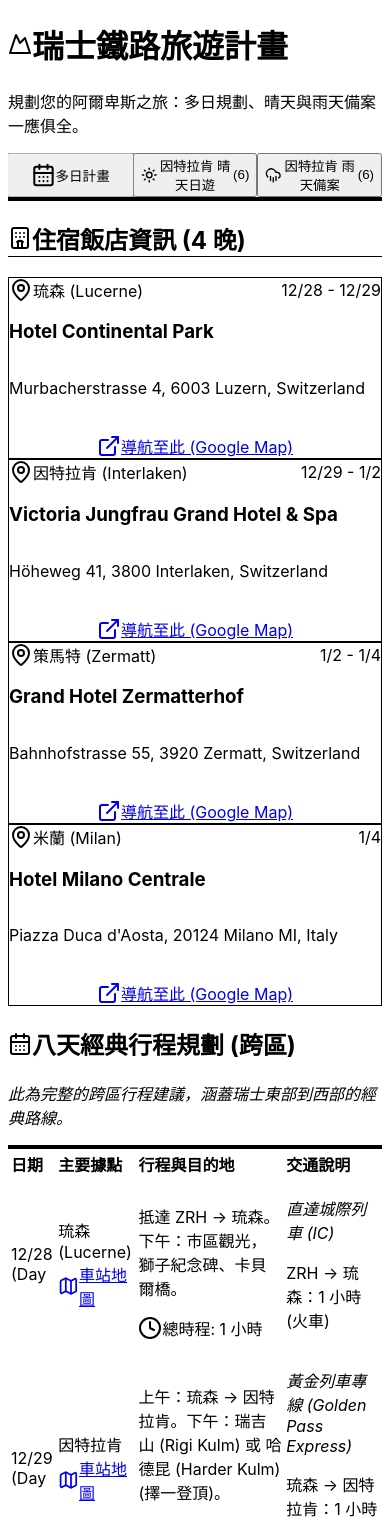
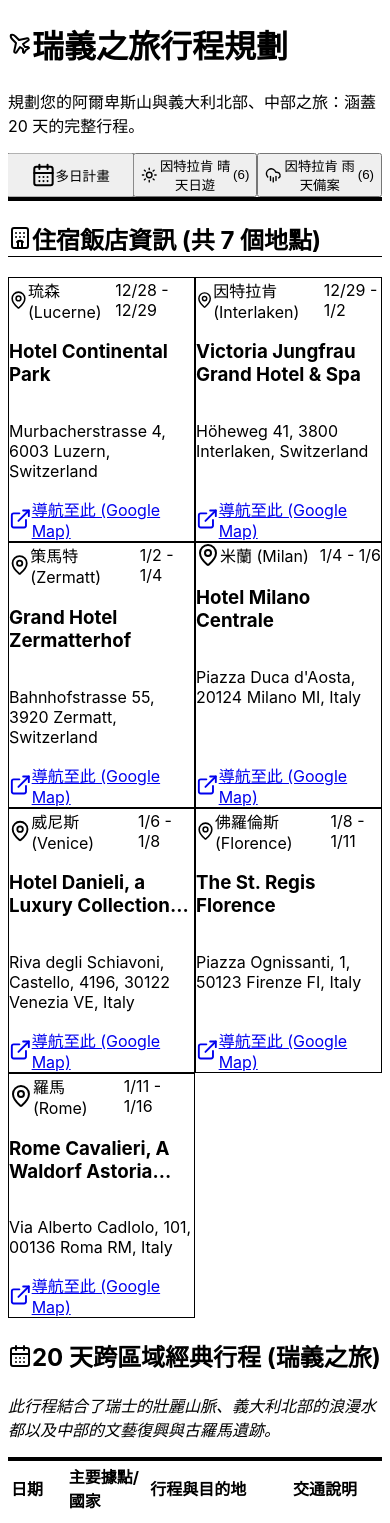
Before and after one commit to JoeyWu712/swiss-trip-planner, a React (Vite) app: page / in a window 390 px wide. Shown: the top 1523 px of the page. Built offline with nearby package versions, Linux system fonts and the light colour scheme.

Commit message:
feat: 更新瑞士行程標題並調整多日行程列表

```diff
--- a/src/App.jsx
+++ b/src/App.jsx
@@ -1,9 +1,9 @@
 import React, { useState } from 'react';
 // 導入 Lucide Icons 用於交通模式和 UI 裝飾
-import { Sun, CloudRain, TrainFront, CableCar, BusFront, Map, ArrowRight, Home, CarFront, Users, Building2, CalendarDays, Mountain, Clock, Plane, Hotel, MapPin, ExternalLink, RefreshCw } from 'lucide-react';
+import { Sun, CloudRain, TrainFront, CableCar, BusFront, Map, ArrowRight, Home, CarFront, Users, Building2, CalendarDays, Mountain, Clock, Plane, Hotel, MapPin, ExternalLink, RefreshCw, Landmark, ShoppingBag, Ship, MapPinned, Palette, Wheat, ScrollText } from 'lucide-react';
 
 // =========================================================================
-// 新增數據 1: 飯店住宿資訊
+// 新增/擴展數據 1: 飯店住宿資訊 (共 20 天，新增佛羅倫斯與羅馬住宿)
 // =========================================================================
 const ACCOMMODATION_DATA = [
   {
@@ -26,9 +26,27 @@
   },
   {
     base: "米蘭 (Milan)",
-    dates: "1/4",
+    dates: "1/4 - 1/6",
     hotelName: "Hotel Milano Centrale",
     address: "Piazza Duca d'Aosta, 20124 Milano MI, Italy",
+  },
+  {
+    base: "威尼斯 (Venice)",
+    dates: "1/6 - 1/8", // 延長至兩晚
+    hotelName: "Hotel Danieli, a Luxury Collection Hotel",
+    address: "Riva degli Schiavoni, Castello, 4196, 30122 Venezia VE, Italy",
+  },
+  {
+    base: "佛羅倫斯 (Florence)",
+    dates: "1/8 - 1/11", // 新增佛羅倫斯三晚
+    hotelName: "The St. Regis Florence",
+    address: "Piazza Ognissanti, 1, 50123 Firenze FI, Italy",
+  },
+  {
+    base: "羅馬 (Rome)",
+    dates: "1/11 - 1/16", // 新增羅馬五晚
+    hotelName: "Rome Cavalieri, A Waldorf Astoria Hotel",
+    address: "Via Alberto Cadlolo, 101, 00136 Roma RM, Italy",
   },
 ];
 
@@ -241,9 +259,10 @@
 ];
 
 // =========================================================================
-// 數據 3: 8 天跨區域經典行程
+// 數據 3: 20 天跨區域經典行程 (瑞義之旅) - 擴展到 1/16
 // =========================================================================
 const MULTI_DAY_ITINERARY = [
+  // Day 1-7: 瑞士 (保持不變)
   {
     day: "12/28 (Day 1)",
     base: "琉森 (Lucerne)",
@@ -251,7 +270,8 @@
     travel: "ZRH -> 琉森：1 小時 (火車)",
     recommendation: "直達城際列車 (IC)",
     duration: "1 小時",
-    base_map_link: "https://www.google.com/maps/search/?api=1&query=Lucerne+train+station"
+    base_map_link: "https://www.google.com/maps/search/?api=1&query=Lucerne+train+station",
+    country: "Switzerland"
   },
   {
     day: "12/29 (Day 2)",
@@ -260,7 +280,8 @@
     travel: "琉森 -> 因特拉肯：1 小時 50 分鐘 (黃金列車)",
     recommendation: "黃金列車專線 (Golden Pass Express)",
     duration: "1 小時 50 分鐘",
-    base_map_link: "https://www.google.com/maps/search/?api=1&query=Interlaken+Ost+train+station"
+    base_map_link: "https://www.google.com/maps/search/?api=1&query=Interlaken+Ost+train+station",
+    country: "Switzerland"
   },
   {
     day: "12/30 (Day 3)",
@@ -269,7 +290,8 @@
     travel: "單程約 3 小時 15 分鐘 (齒輪火車)",
     recommendation: "確保行程預訂。",
     duration: "約 3 小時 15 分鐘 (單程)",
-    base_map_link: "https://www.google.com/maps/search/?api=1&query=Interlaken+Ost+train+station"
+    base_map_link: "https://www.google.com/maps/search/?api=1&query=Interlaken+Ost+train+station",
+    country: "Switzerland"
   },
   {
     day: "12/31 (Day 4)",
@@ -278,7 +300,8 @@
     travel: "因特拉肯 -> First 約 40 分鐘 / 勞特布倫嫩約 30 分鐘 (火車)",
     recommendation: "確認新年夜交通。",
     duration: "40 分鐘 - 1 小時",
-    base_map_link: "https://www.google.com/maps/search/?api=1&query=Interlaken+Ost+train+station"
+    base_map_link: "https://www.google.com/maps/search/?api=1&query=Interlaken+Ost+train+station",
+    country: "Switzerland"
   },
   {
     day: "1/1 (Day 5)",
@@ -287,7 +310,8 @@
     travel: "勞特布倫嫩：約 30 分鐘 (火車)",
     recommendation: "確認纜車開放時間。",
     duration: "約 30 分鐘",
-    base_map_link: "https://www.google.com/maps/search/?api=1&query=Interlaken+Ost+train+station"
+    base_map_link: "https://www.google.com/maps/search/?api=1&query=Interlaken+Ost+train+station",
+    country: "Switzerland"
   },
   {
     day: "1/2 (Day 6)",
@@ -296,26 +320,152 @@
     travel: "因特拉肯 -> 策馬特：約 2 小時 40 分鐘 (火車)",
     recommendation: "需在 Spiez 及 Visp 轉乘。",
     duration: "2 小時 40 分鐘 - 3 小時 15 分鐘",
-    base_map_link: "https://www.google.com/maps/search/?api=1&query=Zermatt+train+station"
+    base_map_link: "https://www.google.com/maps/search/?api=1&query=Zermatt+train+station",
+    country: "Switzerland"
   },
   {
     day: "1/3 (Day 7)",
     base: "策馬特",
-    destination: "葛納葛特或 馬特洪峰冰川天堂 (擇一)。",
+    destination: "葛納葛特或 馬特洪峰冰川天堂 (擇一)。傍晚：策馬特市區散步。",
     travel: "策馬特 -> 葛納葛特：約 45 分鐘 (齒輪火車)",
     recommendation: "擇天氣晴朗時上山。",
     duration: "45 分鐘",
-    base_map_link: "https://www.google.com/maps/search/?api=1&query=Zermatt+train+station"
+    base_map_link: "https://www.google.com/maps/search/?api=1&query=Zermatt+train+station",
+    country: "Switzerland"
+  },
+  // Day 8-11: 米蘭與威尼斯 (義大利北部)
+  {
+    day: "1/4 (Day 8)",
+    base: "米蘭 (Milan)",
+    destination: "上午：策馬特 -> 米蘭中央車站。下午：**米蘭大教堂** (Duomo) 及**艾曼紐二世迴廊** (Galleria Vittorio Emanuele II)。",
+    travel: "策馬特 -> 米蘭：約 3 小時 45 分鐘 (火車/EC)",
+    recommendation: "需在 Visp/Brig 轉乘，搭乘歐洲之星 (EuroCity, EC) 至米蘭。",
+    duration: "3 小時 45 分鐘 - 4 小時",
+    base_map_link: "https://www.google.com/maps/search/?api=1&query=Milano+Centrale+train+station",
+    country: "Italy"
   },
   {
-    day: "1/4 (Day 8)",
-    base: "米蘭 (Milan) / 策馬特",
-    destination: "上午：策馬特 -> 米蘭。下午：米蘭市區觀光 / 大學區。",
-    travel: "策馬特 -> 米蘭：約 3 小時 45 分鐘 (火車)",
-    recommendation: "需在 Visp/Brig 轉乘，搭乘歐洲之星 (EuroCity, EC) 至米蘭。",
-    duration: "3 小時 45 分鐘 - 4 小時",
-    base_map_link: "https://www.google.com/maps/search/?api=1&query=Milano+Centrale+train+station"
-  }
+    day: "1/5 (Day 9)",
+    base: "米蘭 (Milan)",
+    destination: "米蘭市區文化之旅：**斯福爾扎城堡** (Sforza Castle) 與**布雷拉區** (Brera) 美術館。可選擇前往科莫湖 (Lake Como) 一日遊。",
+    travel: "市區交通 / 科莫湖：約 1 小時 (火車)",
+    recommendation: "購買米蘭交通日票 (ATM)。",
+    duration: "1 小時 - 1 小時 30 分鐘",
+    base_map_link: "https://www.google.com/maps/search/?api=1&query=Milano+Centrale+train+station",
+    country: "Italy"
+  },
+  {
+    day: "1/6 (Day 10)",
+    base: "威尼斯 (Venice)",
+    destination: "上午：米蘭 -> 威尼斯。下午：**聖馬可廣場** (Piazza San Marco)，**里亞托橋** (Rialto Bridge)。",
+    travel: "米蘭 -> 威尼斯：約 2 小時 30 分鐘 (高速列車)",
+    recommendation: "提前預訂義大利高速列車 (Frecciarossa)。",
+    duration: "2 小時 30 分鐘",
+    base_map_link: "https://www.google.com/maps/search/?api=1&query=Venezia+Santa+Lucia+train+station",
+    country: "Italy"
+  },
+  {
+    day: "1/7 (Day 11)",
+    base: "威尼斯 (Venice)",
+    destination: "威尼斯離島遊覽：**布拉諾島** (Burano) 彩色屋或**穆拉諾島** (Murano) 玻璃島。傍晚：總督宮夜景。",
+    travel: "水上巴士 (Vaporetto)",
+    recommendation: "購買威尼斯水上巴士日票。",
+    duration: "全天",
+    base_map_link: "https://www.google.com/maps/search/?api=1&query=Venezia+Santa+Lucia+train+station",
+    country: "Italy"
+  },
+  // Day 12-14: 佛羅倫斯 (義大利中部)
+  {
+    day: "1/8 (Day 12)",
+    base: "佛羅倫斯 (Florence)",
+    destination: "上午：威尼斯 -> 佛羅倫斯。下午：**老橋** (Ponte Vecchio)，**皮蒂宮** (Pitti Palace) 區散步。",
+    travel: "威尼斯 -> 佛羅倫斯：約 2 小時 15 分鐘 (高速列車)",
+    recommendation: "高速列車直達 Firenze S.M.N. 站。",
+    duration: "2 小時 15 分鐘",
+    base_map_link: "https://www.google.com/maps/search/?api=1&query=Firenze+Santa+Maria+Novella+train+station",
+    country: "Italy"
+  },
+  {
+    day: "1/9 (Day 13)",
+    base: "佛羅倫斯",
+    destination: "藝術精華：**聖母百花大教堂** (Duomo)、**喬托鐘樓** (Giotto's Bell Tower)、**烏菲茲美術館** (Uffizi Gallery)。",
+    travel: "市區步行",
+    recommendation: "烏菲茲美術館門票需提前數週預訂。",
+    duration: "全天",
+    base_map_link: "https://www.google.com/maps/search/?api=1&query=Firenze+Santa+Maria+Novella+train+station",
+    country: "Italy"
+  },
+  {
+    day: "1/10 (Day 14)",
+    base: "佛羅倫斯",
+    destination: "文藝復興：**學院美術館** (Accademia Gallery) 看大衛像。傍晚：**米開朗基羅廣場** (Piazzale Michelangelo) 觀看日落。",
+    travel: "市區步行 / 廣場可搭公車",
+    recommendation: "大衛像門票需預訂。",
+    duration: "全天",
+    base_map_link: "https://www.google.com/maps/search/?api=1&query=Firenze+Santa+Maria+Novella+train+station",
+    country: "Italy"
+  },
+  // Day 15-20: 羅馬 (義大利南部)
+  {
+    day: "1/11 (Day 15)",
+    base: "羅馬 (Rome)",
+    destination: "上午：佛羅倫斯 -> 羅馬。下午：**萬神殿** (Pantheon) 與**納沃納廣場** (Piazza Navona)。",
+    travel: "佛羅倫斯 -> 羅馬：約 1 小時 30 分鐘 (高速列車)",
+    recommendation: "高速列車直達 Roma Termini 站。",
+    duration: "1 小時 30 分鐘",
+    base_map_link: "https://www.google.com/maps/search/?api=1&query=Roma+Termini+train+station",
+    country: "Italy"
+  },
+  {
+    day: "1/12 (Day 16)",
+    base: "羅馬",
+    destination: "古羅馬遺址：**古羅馬競技場** (Colosseum)、**古羅馬廣場** (Roman Forum)、**帕拉蒂尼山** (Palatine Hill)。",
+    travel: "地鐵/步行",
+    recommendation: "競技場聯票必須提前預訂。",
+    duration: "全天",
+    base_map_link: "https://www.google.com/maps/search/?api=1&query=Roma+Termini+train+station",
+    country: "Italy"
+  },
+  {
+    day: "1/13 (Day 17)",
+    base: "羅馬",
+    destination: "梵蒂岡城：**梵蒂岡博物館**、**西斯汀教堂**、**聖彼得大教堂**。",
+    travel: "地鐵/步行",
+    recommendation: "注意梵蒂岡的服裝規定（不可露肩、短褲）。",
+    duration: "全天",
+    base_map_link: "https://www.google.com/maps/search/?api=1&query=Roma+Termini+train+station",
+    country: "Italy"
+  },
+  {
+    day: "1/14 (Day 18)",
+    base: "羅馬",
+    destination: "羅馬中心：**博蓋塞美術館** (Borghese Gallery)、**西班牙階梯**、**特萊維噴泉** (Trevi Fountain)。",
+    travel: "地鐵/步行",
+    recommendation: "博蓋塞美術館**必須**預訂 2 小時的場次。",
+    duration: "全天",
+    base_map_link: "https://www.google.com/maps/search/?api=1&query=Roma+Termini+train+station",
+    country: "Italy"
+  },
+  {
+    day: "1/15 (Day 19)",
+    base: "羅馬",
+    destination: "緩衝/休閒日：**特拉斯提弗列區** (Trastevere) 探索，或進行羅馬美食之旅/購物。",
+    travel: "步行/電車",
+    recommendation: "特拉斯提弗列區適合晚上用餐和感受當地氣氛。",
+    duration: "全天",
+    base_map_link: "https://www.google.com/maps/search/?api=1&query=Roma+Termini+train+station",
+    country: "Italy"
+  },
+  {
+    day: "1/16 (Day 20)",
+    base: "羅馬",
+    destination: "返程：從羅馬費米奇諾 (FCO) 機場搭機返家。",
+    travel: "羅馬 -> FCO 機場：約 30 分鐘 (Leonardo Express/計程車)",
+    recommendation: "預留充足時間辦理退稅和登機手續。",
+    duration: "半天",
+    base_map_link: "https://www.google.com/maps/search/?api=1&query=Roma+Termini+train+station",
+    country: "Italy"
+  },
 ];
 
 
@@ -330,13 +480,23 @@
     case '火車 (齒輪)':
       return <CableCar className={iconClass} />;
     case '巴士':
+    case '公車':
       return <BusFront className={iconClass} />;
     case '遊船':
       return <Users className={iconClass} />;
+    case '水上巴士':
+      return <Ship className={iconClass} />;
     case '步行':
       return <CarFront className={`${iconClass} scale-x-[-1]`} />;
     case '巴士/船':
       return <BusFront className={iconClass} />;
+    case '市區交通':
+      return <MapPinned className={iconClass} />;
+    case '地鐵/步行': // 羅馬常用
+    case '地鐵':
+      return <MapPinned className={iconClass} />;
+    case '羅馬 -> FCO':
+      return <Plane className={iconClass} />;
     default:
       return <Map className={iconClass} />;
   }
@@ -351,9 +511,9 @@
         <section className="mt-8 mb-10 bg-white p-6 rounded-2xl shadow-xl border-t-4 border-blue-500">
             <h2 className="text-2xl font-bold text-gray-800 mb-6 flex items-center border-b pb-3">
                 <Hotel className="w-7 h-7 mr-3 text-red-500" />
-                住宿飯店資訊 (4 晚)
+                住宿飯店資訊 (共 {ACCOMMODATION_DATA.length} 個地點)
             </h2>
-            <div className="grid grid-cols-1 sm:grid-cols-2 lg:grid-cols-4 gap-6">
+            <div className="grid grid-cols-2 sm:grid-cols-3 lg:grid-cols-4 xl:grid-cols-7 gap-6">
                 {ACCOMMODATION_DATA.map((acc, index) => (
                     <div
                         key={index}
@@ -394,7 +554,7 @@
 
 
 // =========================================================================
-// 組件 4: 行程卡片列表視圖 (ItineraryCard) - 強調色彩
+// 組件 4: 行程卡片列表視圖 (ItineraryCard) - 保持不變
 // =========================================================================
 
 const ItineraryCard = ({ itinerary, onViewDetail }) => {
@@ -436,7 +596,7 @@
 };
 
 // =========================================================================
-// 組件 5: 行程詳細頁視圖 (ItineraryDetail) - 強調色彩
+// 組件 5: 行程詳細頁視圖 (ItineraryDetail) - 保持不變
 // =========================================================================
 
 const ItineraryDetail = ({ itinerary, onBack }) => {
@@ -520,18 +680,54 @@
 };
 
 // =========================================================================
-// 組件 6: 多日行程列表視圖 (MultiDayItinerary) - 強調色彩
+// 組件 6: 多日行程列表視圖 (MultiDayItinerary) - 增加國家標籤
 // =========================================================================
 
 const MultiDayItinerary = () => {
+
+  // 輔助函數：從 "DATE (Day X)" 格式的字串中提取 "Day X"
+  const extractDayLabel = (dayString) => {
+    const start = dayString.indexOf('(');
+    const end = dayString.indexOf(')');
+    if (start !== -1 && end !== -1 && end > start) {
+      return dayString.substring(start + 1, end); // 提取 "Day 1"
+    }
+    return '';
+  };
+
+  // 輔助函數：從 "DATE (Day X)" 格式的字串中提取 "DATE"
+  const extractDate = (dayString) => {
+    const space = dayString.indexOf(' ');
+    if (space !== -1) {
+      return dayString.substring(0, space); // 提取 "12/28"
+    }
+    return dayString;
+  };
+
+  // 輔助函數：根據國家返回圖標和顏色
+  const getCountryTag = (country) => {
+    if (country === "Italy") {
+      return (
+        <span className="inline-flex items-center px-2 py-0.5 rounded-full text-xs font-medium bg-green-100 text-green-800">
+          <Landmark className="w-3 h-3 mr-1"/> 義大利
+        </span>
+      );
+    }
+    return (
+      <span className="inline-flex items-center px-2 py-0.5 rounded-full text-xs font-medium bg-red-100 text-red-800">
+        <Mountain className="w-3 h-3 mr-1"/> 瑞士
+      </span>
+    );
+  };
+
   return (
     <>
       <h2 className="text-2xl font-bold text-gray-800 mb-6 flex items-center">
         <CalendarDays className="w-7 h-7 mr-2 text-blue-700" />
-        八天經典行程規劃 (跨區)
+        {MULTI_DAY_ITINERARY.length} 天跨區域經典行程 (瑞義之旅)
       </h2>
       <p className="text-gray-600 mb-6 italic">
-        此為完整的跨區行程建議，涵蓋瑞士東部到西部的經典路線。
+        此行程結合了瑞士的壯麗山脈、義大利北部的浪漫水都以及中部的文藝復興與古羅馬遺跡。
       </p>
 
       {/* 行程表格 */}
@@ -540,7 +736,7 @@
           <thead className="bg-blue-100 border-b-2 border-blue-300">
             <tr>
               <th className="px-4 py-3 text-left text-xs font-bold text-blue-700 uppercase tracking-wider w-1/12">日期</th>
-              <th className="px-4 py-3 text-left text-xs font-bold text-blue-700 uppercase tracking-wider w-2/12">主要據點</th>
+              <th className="px-4 py-3 text-left text-xs font-bold text-blue-700 uppercase tracking-wider w-2/12">主要據點/國家</th>
               <th className="px-4 py-3 text-left text-xs font-bold text-blue-700 uppercase tracking-wider w-4/12">行程與目的地</th>
               <th className="px-4 py-3 text-left text-xs font-bold text-blue-700 uppercase tracking-wider w-3/12">交通說明</th>
             </tr>
@@ -551,15 +747,21 @@
                 key={index}
                 className={`transition duration-150 hover:bg-blue-50`}
               >
-                <td className="px-4 py-4 whitespace-nowrap text-sm font-semibold text-red-600">
-                  {item.day.split(' ')[0]}
-                  <div className='text-xs font-normal text-gray-500'>{item.day.split(' ')[1]}</div>
+                {/* Day X 數字 */}
+                <td className="px-4 py-4 whitespace-nowrap text-sm font-semibold">
+                  <div className='text-base font-extrabold text-blue-700'>
+                      {extractDayLabel(item.day)}
+                  </div>
+                  <div className='text-xs font-normal text-red-500 mt-0.5'>
+                      {extractDate(item.day)}
+                  </div>
                 </td>
 
-                {/* 保留 Google 地圖連結的車站欄位 */}
+                {/* 據點和國家標籤 */}
                 <td className="px-4 py-4 whitespace-normal text-sm text-gray-900 font-medium">
                   <div className="flex flex-col items-start space-y-1">
                     <span className='font-bold text-blue-700'>{item.base}</span>
+                    {getCountryTag(item.country)} {/* 顯示國家標籤 */}
                     {item.base_map_link && (
                         <a
                             href={item.base_map_link}
@@ -665,7 +867,6 @@
   ) : (
     <>
       <h2 className="text-2xl font-bold text-gray-800 mb-6">
-        {/* 這裡的標題保持不變，因為上一個步驟已經修改過 */}
         {currentView === 'Sunny' ? '🏔️ 因特拉肯 6 個必去晴天方案 (高山活動)' : '☔ 因特拉肯 6 個實用雨天備案 (城鎮文化)'}
       </h2>
 
@@ -694,11 +895,11 @@
       <header className={`py-8 shadow-2xl ${headerBg}`}>
         <div className="max-w-4xl mx-auto px-4 sm:px-6 lg:px-8">
           <h1 className="text-3xl sm:text-4xl font-extrabold text-white flex items-center">
-            <Mountain className="w-8 h-8 mr-3 text-white" />
-            瑞士鐵路旅遊計畫
+            <Plane className="w-8 h-8 mr-3 text-white scale-x-[-1]" /> {/* 改用飛機圖標更符合跨國主題 */}
+            瑞義之旅行程規劃
           </h1>
           <p className="text-blue-100 mt-2 text-base">
-            規劃您的阿爾卑斯之旅：多日規劃、晴天與雨天備案一應俱全。
+            規劃您的阿爾卑斯山與義大利北部、中部之旅：涵蓋 20 天的完整行程。
           </p>
         </div>
       </header>
@@ -712,7 +913,7 @@
             className={viewButtonClasses('MultiDay')}
           >
             <CalendarDays className="w-5 h-5" />
-            <span className='hidden sm:inline'>八天經典行程</span>
+            <span className='hidden sm:inline'>20 天瑞義經典行程</span>
             <span className='inline sm:hidden'>多日計畫</span>
           </button>
 
@@ -722,7 +923,6 @@
             className={viewButtonClasses('Sunny')}
           >
             <Sun className="w-5 h-5" />
-            {/* <<< 已經加上「因特拉肯」 >>> */}
             <span>因特拉肯 晴天日遊</span>
             <span className='text-xs'>({ITINERARIES.filter(i => i.type === 'Sunny').length})</span>
           </button>
@@ -731,9 +931,8 @@
           <button
             onClick={() => toggleView('Rainy')}
             className={viewButtonClasses('Rainy')}
-          >
+            >
             <CloudRain className="w-5 h-5" />
-            {/* <<< 已經加上「因特拉肯」 >>> */}
             <span>因特拉肯 雨天備案</span>
             <span className='text-xs'>({ITINERARIES.filter(i => i.type === 'Rainy').length})</span>
           </button>
```
